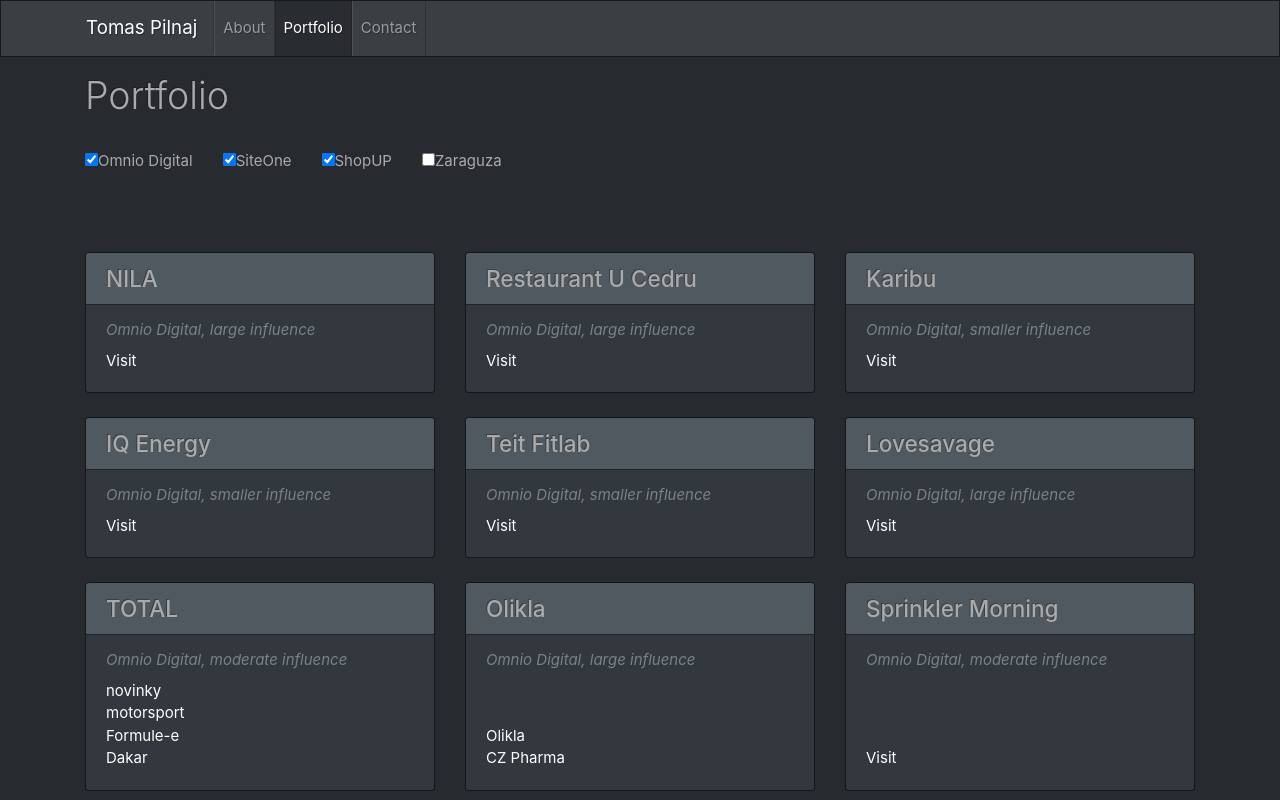
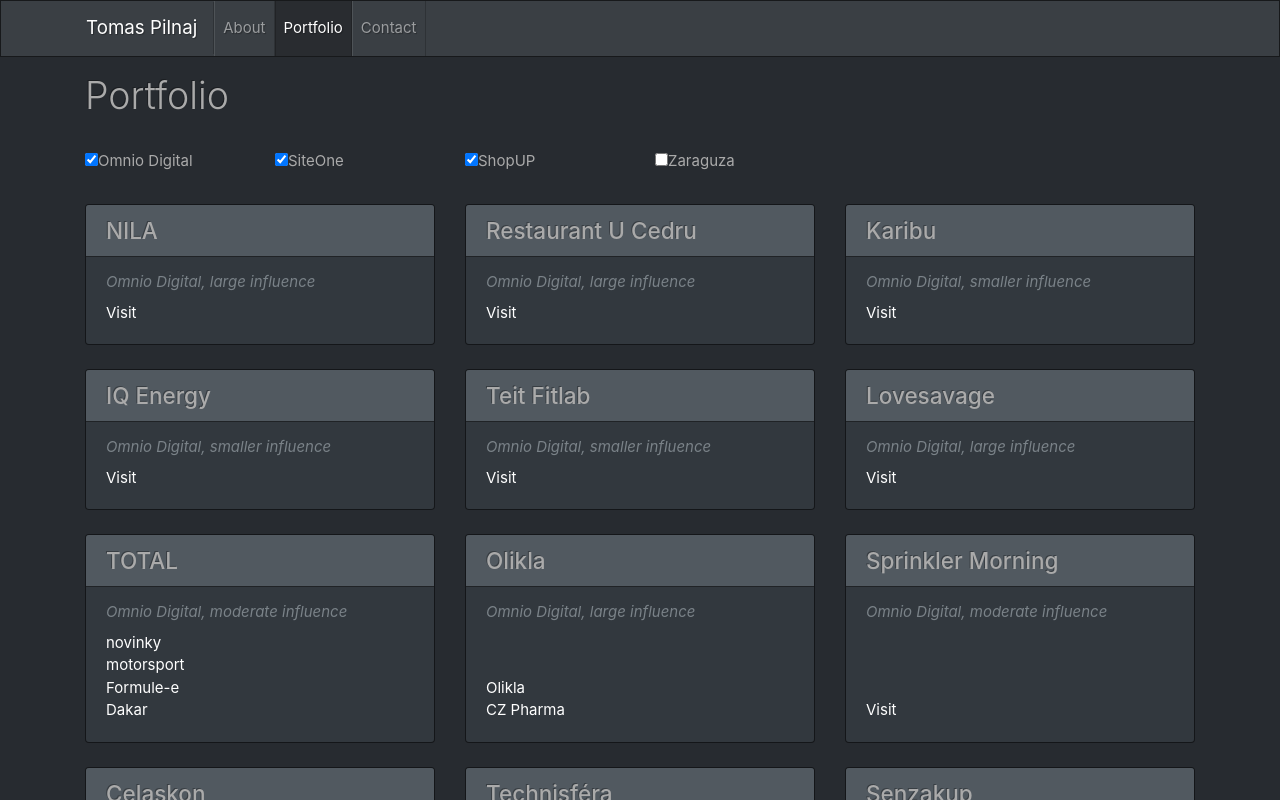
Before and after one commit to pilniczek/my-next, a Next.js app: page /portfolio in a window 1280 px wide. Shown: the top 800 px of the page. Built offline with nearby package versions, Linux system fonts and the light colour scheme.

Commit message:
fix filter padding

```diff
--- a/components/CardFilter/CardFilter.jsx
+++ b/components/CardFilter/CardFilter.jsx
@@ -11,10 +11,7 @@ const CardFilter = ({
     visible(id, isChecked);
   };
   return (
-    <div className="filter">
-      <div className="container">
-        <div className="row">
-          <div className="col-lg-12 pb-5">
+    <div className="col-lg-2 col-md-3 col-sm-4 col-6">
       <label
         htmlFor={id}
         key={`label-${id}`}
@@ -31,9 +28,6 @@ const CardFilter = ({
         {name}
       </label>
     </div>
-        </div>
-      </div>
-    </div>
   );
 };
 
--- a/pages/portfolio.jsx
+++ b/pages/portfolio.jsx
@@ -16,7 +16,7 @@ const Portfolio = () => (
   <Layout>
     <div className="center">
       <PageHeader title="Portfolio" />
-      <div className="page-conent pb-4">
+      <div className="filter pb-4">
         <div className="container">
           <div className="row">
             <Iterator
```
Lines whose indentation alone changed are shown as unchanged.
